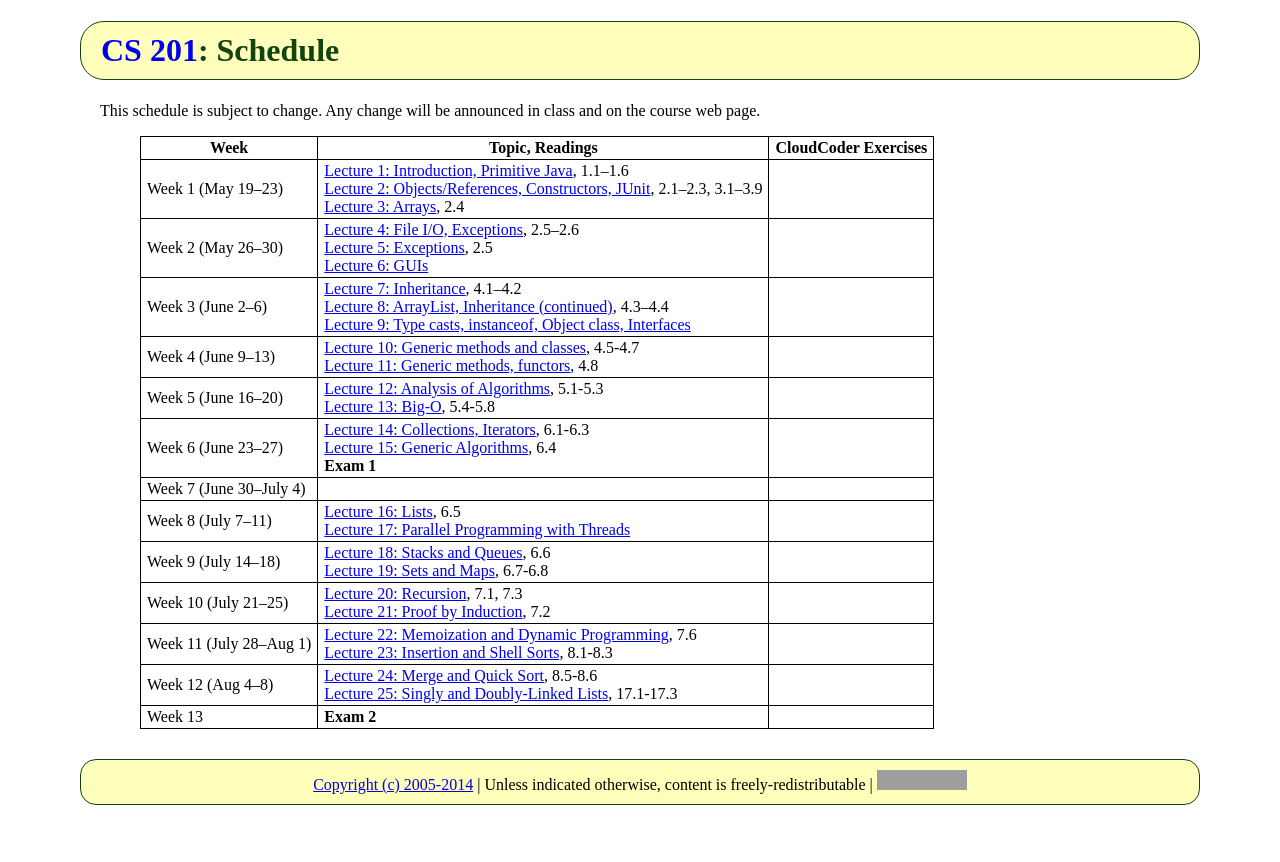
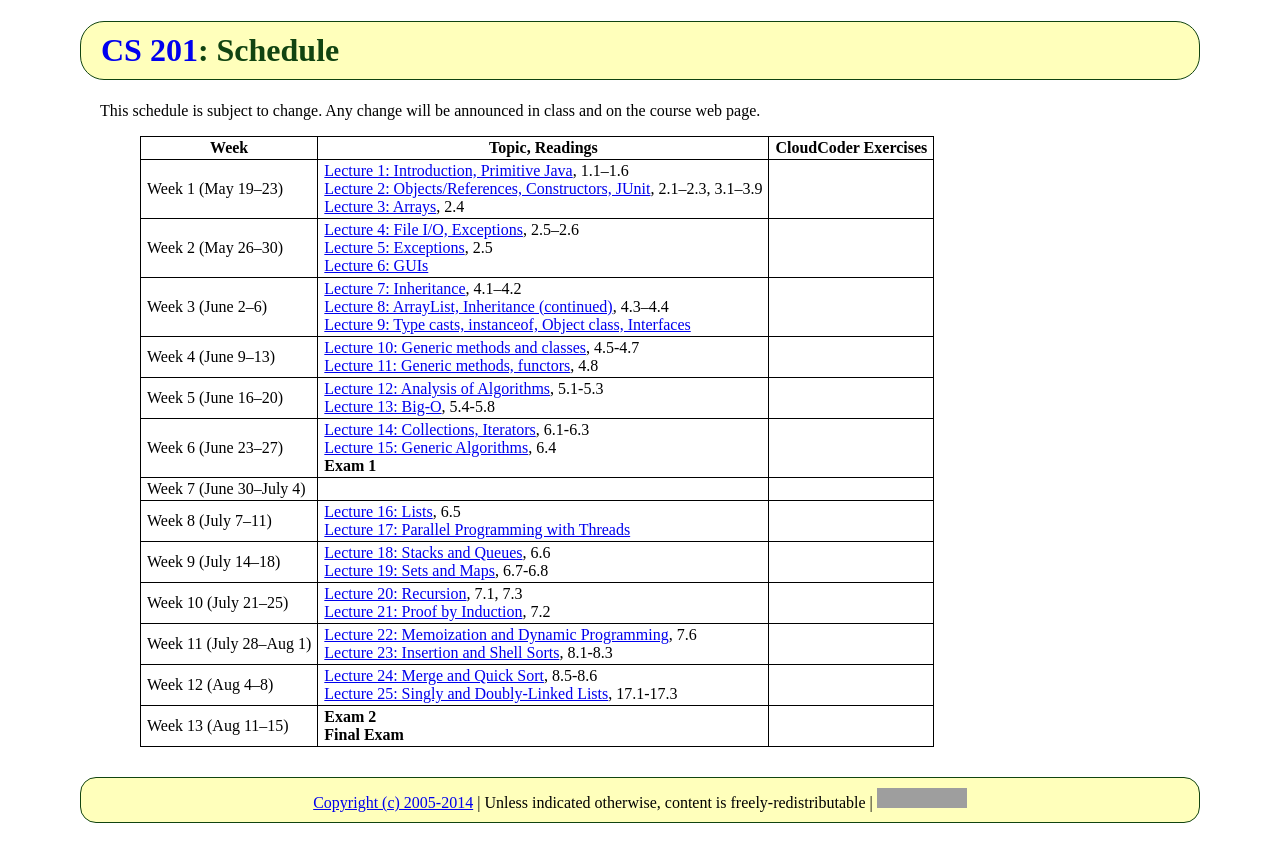
Before and after one commit to ycpcs/cs201-summer2014, a Jekyll site: the page built from schedule.md, in a window 1280 px wide. Shown: the top 862 px of the page. Built offline with Jekyll 4.4.1, drawn with Linux system fonts in a browser that asks for light colours; Markdown is read by kramdown in place of the engine named in the settings; grey boxes are pictures that could not be loaded.

Commit message:
added final exam

```diff
--- a/schedule.md
+++ b/schedule.md
@@ -20,4 +20,4 @@ announced in class and on the course web page.
 > Week 10 (July 21&ndash;25) | [Lecture 20: Recursion](lectures/lecture20.html), 7.1, 7.3 <br> [Lecture 21: Proof by Induction](lectures/lecture21.html), 7.2 |
 > Week 11 (July 28&ndash;Aug 1) | [Lecture 22: Memoization and Dynamic Programming](lectures/lecture22.html), 7.6 <br> [Lecture 23: Insertion and Shell Sorts](lectures/lecture23.html), 8.1-8.3  |
 > Week 12 (Aug 4&ndash;8) |  [Lecture 24: Merge and Quick Sort](lectures/lecture24.html), 8.5-8.6 <br> [Lecture 25: Singly and Doubly-Linked Lists](lectures/lecture25.html), 17.1-17.3 |
-> Week 13 | **Exam 2** |
+> Week 13 (Aug 11&ndash;15) | **Exam 2** <br> **Final Exam** |
```
